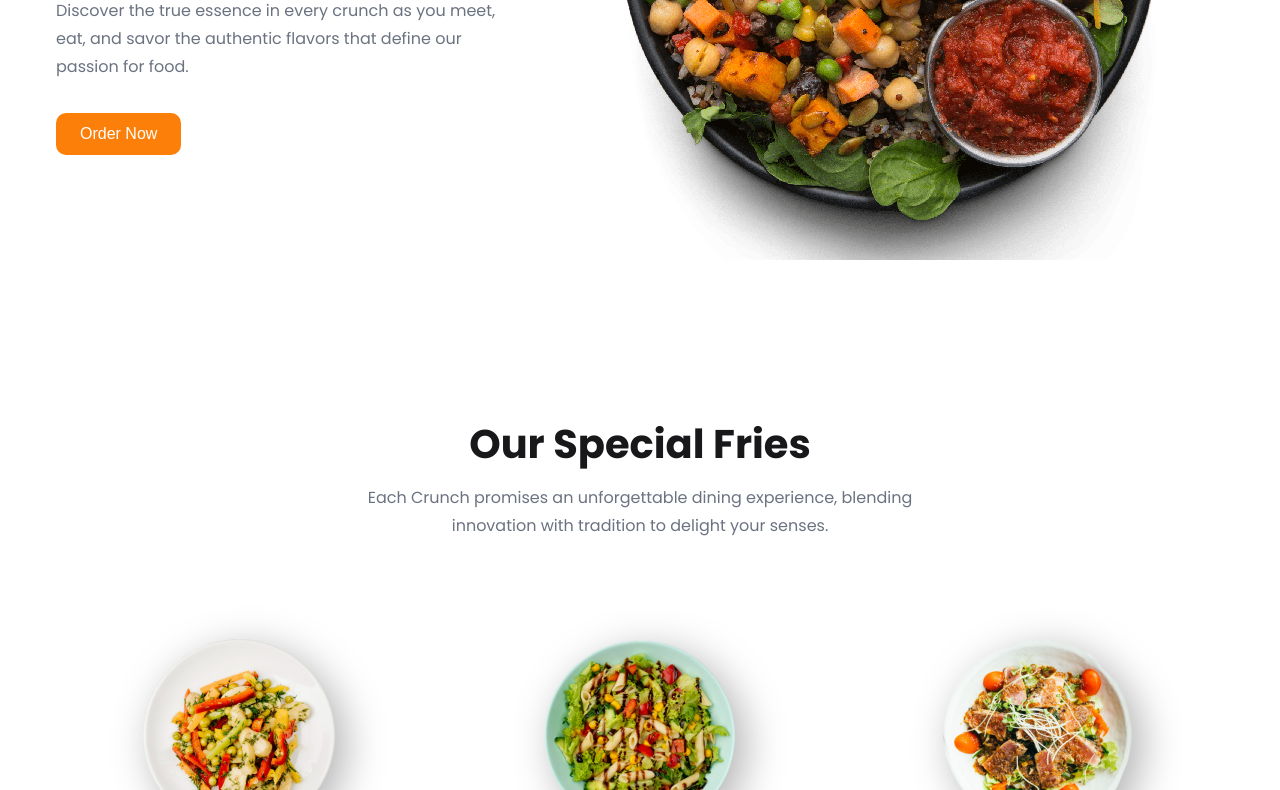
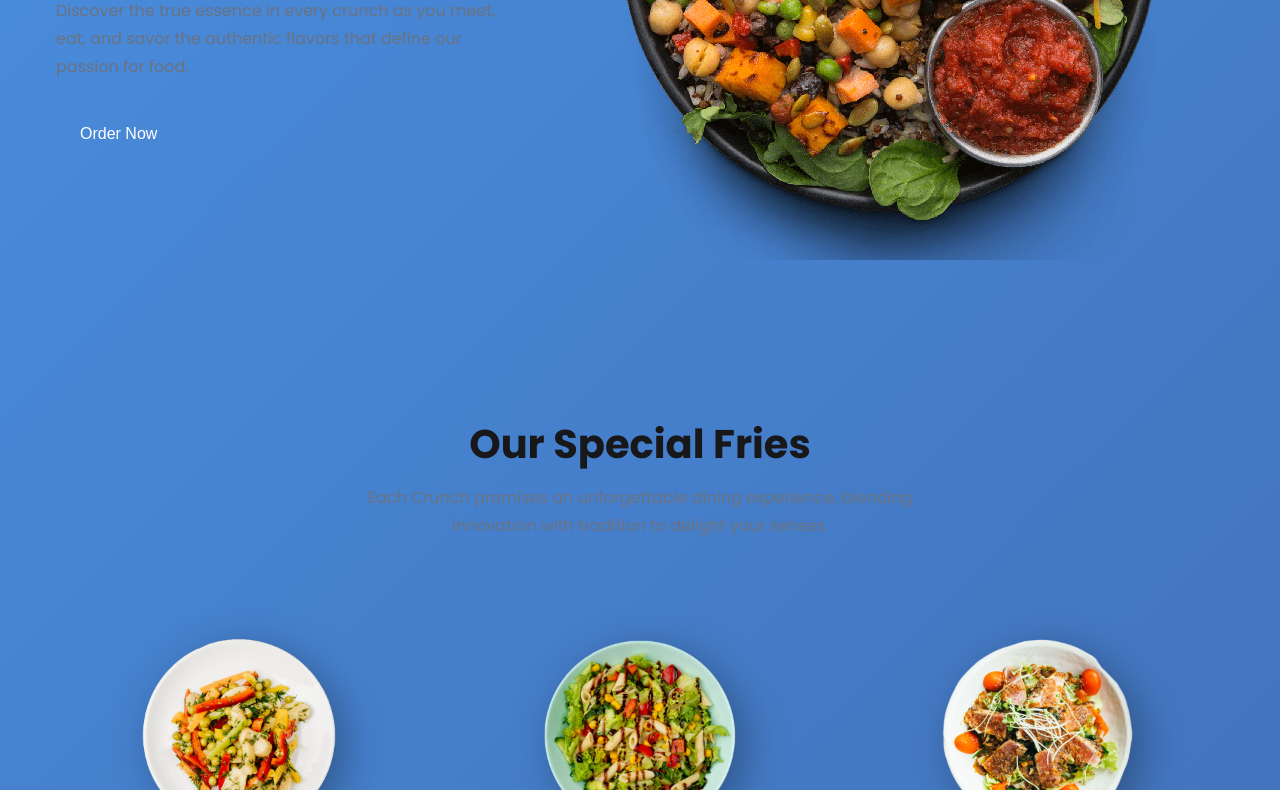
Before and after one commit to bluefound/Blue-Deep-Fries, a plain HTML site: page index.html in a window 1280 px wide. Shown: the part 554-1344 px from the top of the page. Drawn offline with nearby package versions, Linux system fonts and the light colour scheme.

Commit message:
Update style.css

```diff
--- a/style.css
+++ b/style.css
@@ -1,7 +1,7 @@
 @import url("https://fonts.googleapis.com/css2?family=Poppins:wght@400;500;600;700&display=swap");
 
 :root {
-  --primary-color: #fc7f09;
+  --primary-color: linear-gradient(135deg, #4a90e2 0%, #3b5998 100%);
   --primary-color-light:linear-gradient(135deg, #4a90e2 0%, #3b5998 100%);
   --primary-color-dark:  linear-gradient(135deg, #4a90e2 0%, #00c6ff 100%);
   --text-dark: #18181b;
@@ -85,6 +85,7 @@ body {
 
 body {
   font-family: "Poppins", sans-serif;
+  background: linear-gradient(135deg, #4a90e2 0%, #3b5998 100%);
 }
 
 nav {
```
